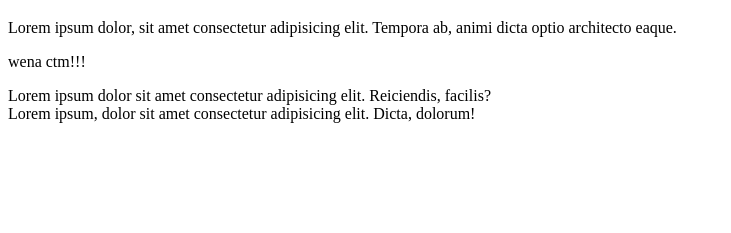
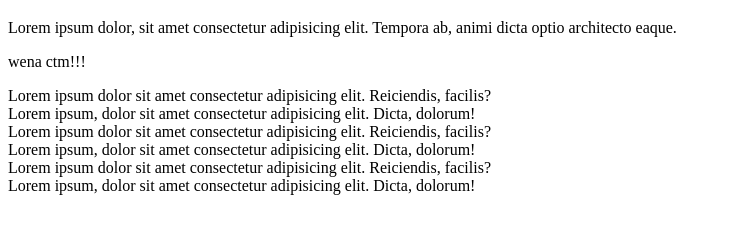
Before and after one commit to redbonee/proyectoDemoPrework, a plain HTML site: page index.html in a window 1280 px wide. Shown: the part 61-294 px from the top of the page, without its empty margins (0-731 px from the left). Drawn offline with Linux system fonts and the light colour scheme.

Commit message:
First commit

```diff
--- a/index.html
+++ b/index.html
@@ -24,6 +24,24 @@
             Lorem ipsum, dolor sit amet consectetur adipisicing elit. Dicta, dolorum!
         </div>
     </article>
+    <article>
+        <div>
+            Lorem ipsum dolor sit amet consectetur adipisicing elit. Reiciendis, facilis?
+        </div>
+
+        <div>
+            Lorem ipsum, dolor sit amet consectetur adipisicing elit. Dicta, dolorum!
+        </div>
+    </article>
+    <article>
+        <div>
+            Lorem ipsum dolor sit amet consectetur adipisicing elit. Reiciendis, facilis?
+        </div>
+
+        <div>
+            Lorem ipsum, dolor sit amet consectetur adipisicing elit. Dicta, dolorum!
+        </div>
+    </article>
 
 </body>
 </html>
```
